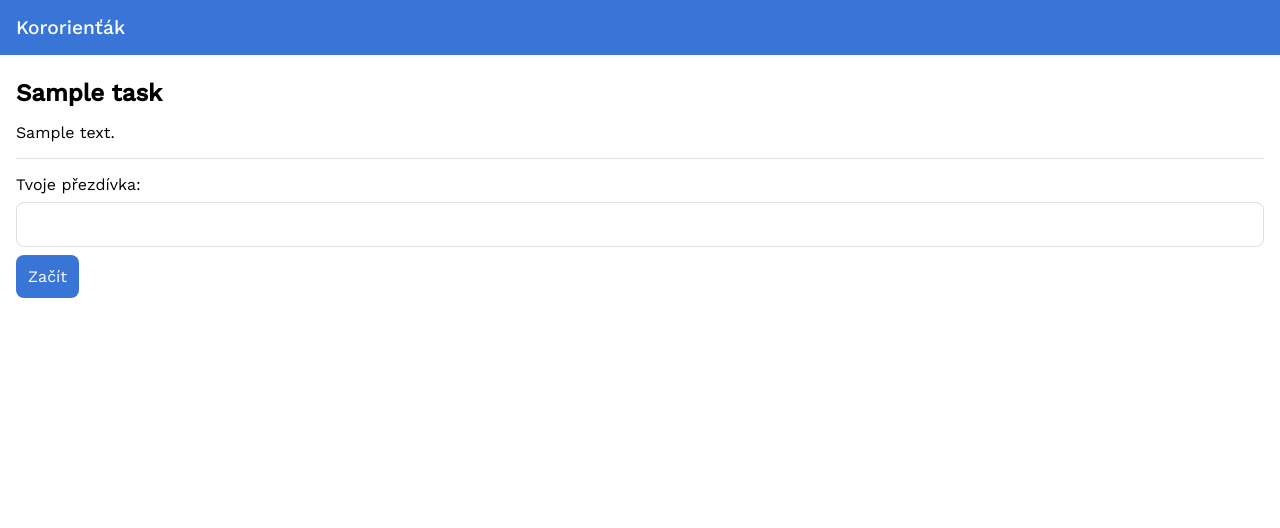
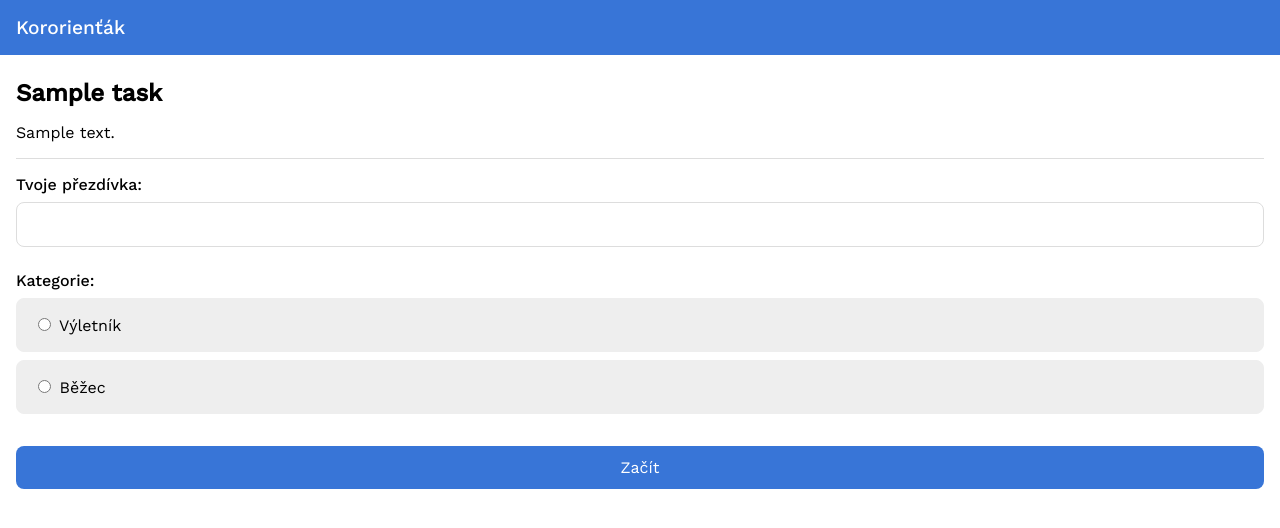
Before and after one commit to janslifka/kororientak, a Django app: page /ukol/00000000-0000-0000-0000-000000000001 in a window 1280 px wide. Shown: the top 528 px of the page. Run offline with Django 3.2, Linux system fonts and the light colour scheme; tables that the repository leaves empty hold one stand-in row (values such as "Sample post").

Commit message:
Add player category

```diff
--- a/competition/admin.py
+++ b/competition/admin.py
@@ -58,8 +58,8 @@ class TaskAdmin(admin.ModelAdmin):
 
 @admin.register(Time)
 class TimeAdmin(admin.ModelAdmin, ExportCsvMixin):
-    list_display = ('created', 'player_uuid', 'player_nickname', 'task')
-    readonly_fields = ('created', 'player_uuid', 'player_nickname', 'task')
+    list_display = ('created', 'player_nickname', 'category', 'task')
+    readonly_fields = ('created', 'player_nickname', 'category', 'task')
 
     actions = ('export_as_csv',)
 
--- a/competition/forms.py
+++ b/competition/forms.py
@@ -1,5 +1,9 @@
 from django import forms
+
+CATEGORIES = [('V', 'Výletník'),
+              ('B', 'Běžec')]
 
 
 class RegistrationForm(forms.Form):
     nickname = forms.CharField(label='Tvoje přezdívka', max_length=255)
+    category = forms.ChoiceField(label='Kategorie', choices=CATEGORIES, widget=forms.RadioSelect)
--- a/competition/models.py
+++ b/competition/models.py
@@ -30,10 +30,16 @@ class Task(models.Model):
 class Time(models.Model):
     created = models.DateTimeField('čas', auto_now_add=True)
     player_uuid = models.UUIDField('UUID hráče')
-    player_nickname = models.CharField('přezdívka hráče', max_length=255)
+    player_nickname = models.CharField('přezdívka', max_length=255)
+    player_category = models.CharField('kategorie', max_length=1)
     task = models.ForeignKey(Task, verbose_name='úkol', on_delete=models.PROTECT)
 
     class Meta:
         verbose_name = 'Čas'
         verbose_name_plural = 'Časy'
         ordering = ('created',)
+
+    def category(self):
+        return 'Výletník' if self.category == 'V' else 'Běžec'
+
+    category.short_description = 'kategorie'
--- a/competition/templates/base.html
+++ b/competition/templates/base.html
@@ -21,8 +21,16 @@
 
         header .player {
             font-size: 1rem;
-            margin-top: 0.5rem;
+            margin-top: 0.75rem;
             font-weight: normal;
+        }
+
+        header .player .player-category {
+            background: rgba(0, 0, 0, 0.3);
+            padding: 0.25rem 0.5rem;
+            border-radius: 0.5rem;
+            font-size: 0.8rem;
+            margin-left: 0.5rem;
         }
 
         .content {
@@ -38,7 +46,6 @@
 
         form {
             border-top: 1px solid #ddd;
-            padding-top: 1rem;
         }
 
         form input[type=text] {
@@ -61,6 +68,40 @@
             font-family: 'Work Sans', sans-serif;
             border: 0;
             border-radius: 0.5rem;
+            width: 100%;
+            text-align: center;
+            margin-top: 2rem;
+        }
+
+        form label {
+            display: block;
+            padding-top: 1rem;
+            font-weight: 500;
+        }
+
+        form ul {
+            margin: 0;
+            padding: 0;
+        }
+
+        form ul li {
+            margin: 0;
+            padding: 0;
+            list-style: none;
+        }
+
+        form ul li label {
+            background: #eee;
+            border: 1px solid #eee;
+            border-radius: 0.5rem;
+            padding: 1rem;
+            margin-top: 0.5rem;
+            font-weight: normal;
+        }
+
+        form ul li label.selected {
+            color: #3875d7;
+            border: 1px solid #3875d7;
         }
 
         .warning {
@@ -84,7 +125,7 @@
     Kororienťák
     {% if player_nickname %}
     <div class="player">
-        {{ player_nickname }}
+        {{ player_nickname }} <span class="player-category">{{ player_category }}</span>
     </div>
     {% endif %}
 </header>
--- a/competition/templates/registration.html
+++ b/competition/templates/registration.html
@@ -8,4 +8,16 @@
     {{ form }}
     <input type="submit" value="Začít">
 </form>
+<script>
+    var inputs = document.querySelectorAll('#id_category input')
+    var labels = document.querySelectorAll('#id_category label')
+    Array.prototype.map.call(inputs, function ($el) {
+        $el.addEventListener('change', function (ev) {
+            Array.prototype.map.call(labels, function($el1) {
+                $el1.classList.remove('selected')
+            })
+            $el.parentElement.classList.add('selected')
+        })
+    })
+</script>
 {% endblock %}
--- a/competition/views.py
+++ b/competition/views.py
@@ -19,7 +19,19 @@ def _set_cookie(response, key, value, days_expire=7):
 def _get_player(request):
     player_uuid = request.COOKIES.get('player_uuid')
     player_nickname = request.COOKIES.get('player_nickname')
-    return player_uuid, player_nickname
+    player_category = request.COOKIES.get('player_category')
+    return player_uuid, player_nickname, player_category
+
+
+def _valid_player(player):
+    return all([prop is not None for prop in player])
+
+
+def _set_player_for_template(player, options):
+    if _valid_player(player):
+        options['player_nickname'] = player[1]
+        options['player_category'] = 'Výletník' if player[2] == 'V' else 'Běžec'
+    return options
 
 
 def view_task(request, task_uuid):
@@ -31,44 +43,48 @@ def view_task(request, task_uuid):
     if task.registration:
         return handle_register(request, task)
 
-    player_uuid, player_nickname = _get_player(request)
+    player = _get_player(request)
 
     if task.finish:
-        return handle_finish(request, task, player_uuid, player_nickname)
+        return handle_finish(request, task, player)
 
-    return handle_task(request, task, player_uuid, player_nickname)
+    return handle_task(request, task, player)
 
 
-def handle_task(request, task, player_uuid, player_nickname):
-    if player_uuid is not None and player_nickname is not None:
+def handle_task(request, task, player):
+    player_uuid, player_nickname, player_category = player
+
+    if _valid_player(player):
         Time.objects.get_or_create(
             player_uuid=player_uuid,
             player_nickname=player_nickname,
+            player_category=player_category,
             task=task
         )
 
-    return render(request, 'task.html', {
-        'player_nickname': player_nickname,
+    return render(request, 'task.html', _set_player_for_template(player, {
         'task': task,
         'info_url': settings.INFO_URL
-    })
+    }))
 
 
-def handle_finish(request, task, player_uuid, player_nickname):
+def handle_finish(request, task, player):
+    player_uuid, player_nickname, player_category = player
     times = Time.objects.filter(player_uuid=player_uuid, task__registration=False, task__finish=False).count()
+    can_finish = _valid_player(player) and times > 0
 
-    if times > 0:
+    if can_finish:
         Time.objects.get_or_create(
             player_uuid=player_uuid,
             player_nickname=player_nickname,
+            player_category=player_category,
             task=task
         )
 
-    return render(request, 'finish.html', {
-        'can_finish': times > 0,
-        'player_nickname': player_nickname,
+    return render(request, 'finish.html', _set_player_for_template(player, {
+        'can_finish': can_finish,
         'task': task
-    })
+    }))
 
 
 def handle_register(request, task):
@@ -78,16 +94,18 @@ def handle_register(request, task):
         if form.is_valid():
             player_uuid = uuid.uuid4()
             player_nickname = form.cleaned_data.get('nickname')
+            player_category = form.cleaned_data.get('category')
 
-            response = render(request, 'registration_complete.html', {
-                'player_nickname': player_nickname
-            })
+            response = render(request, 'registration_complete.html',
+                              _set_player_for_template((player_uuid, player_nickname, player_category), {}))
             _set_cookie(response, 'player_uuid', player_uuid)
             _set_cookie(response, 'player_nickname', player_nickname)
+            _set_cookie(response, 'player_category', player_category)
 
             Time.objects.create(
                 player_uuid=player_uuid,
                 player_nickname=player_nickname,
+                player_category=player_category,
                 task=task
             )
 
```
Also changed, not shown: competition/migrations/0004_time_player_category.py (added).
